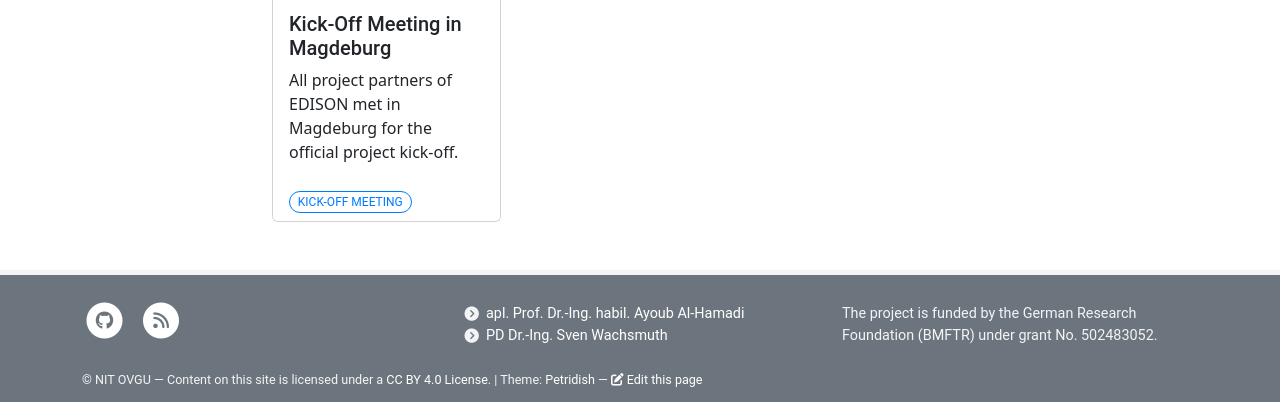
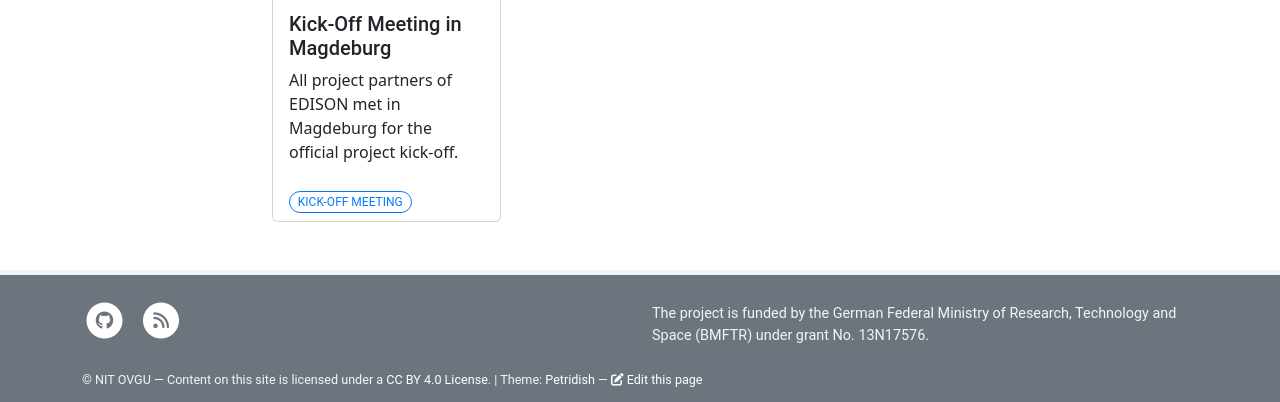
Before and after one commit to ovgu-nit/edison, a Jekyll site: the page built from pages/home.md, in a window 1280 px wide and 900 px high, scrolled down 1481 px, cut to the strip 498-900 px from the top of the window. Built offline with Jekyll 4.4.1, drawn with Linux system fonts in a browser that asks for light colours.

Commit message:
Revise footer.yml with new funding info
Updated funding statement and removed some links.

```diff
--- a/_data/footer.yml
+++ b/_data/footer.yml
@@ -3,17 +3,8 @@
 
 # Columns (the more you add, the narrower they will be)
 columns:
-  - description:
-    links:
-    - text: "apl. Prof. Dr.-Ing. habil. Ayoub Al-Hamadi"
-      href: https://www.ovgu.de/Al_Hamadi.html
-      new_window: true
-    - text: "PD Dr.-Ing. Sven Wachsmuth"
-      href: https://ekvv.uni-bielefeld.de/pers_publ/publ/PersonDetail.jsp?personId=10378
-      new_window: true
-
   - description: > # E.g. funding acknowledgement. Can be Markdown
-      The project is funded by the German Research Foundation (BMFTR) under grant No. 502483052.
+      The project is funded by the German Federal Ministry of Research, Technology and Space (BMFTR) under grant No. 13N17576.
     links:
 
 # Small print license statement to add at the bottom of the footer. Can be Markdown
```
